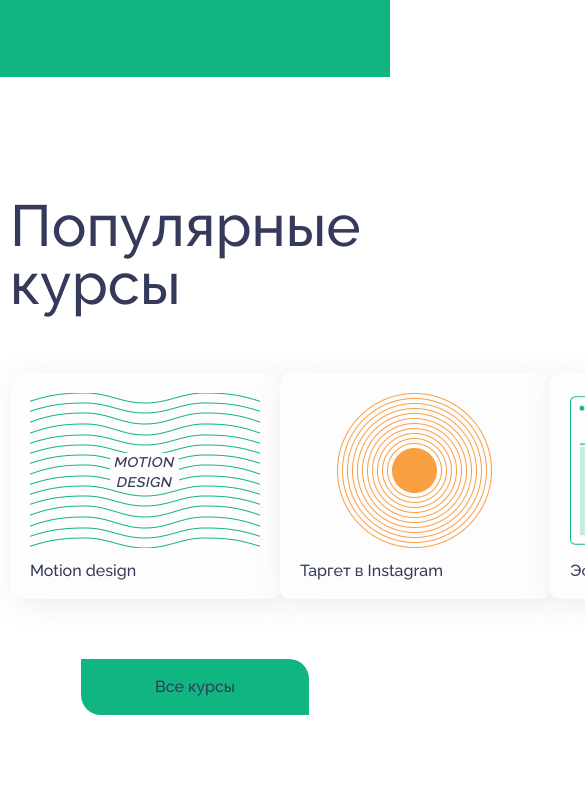
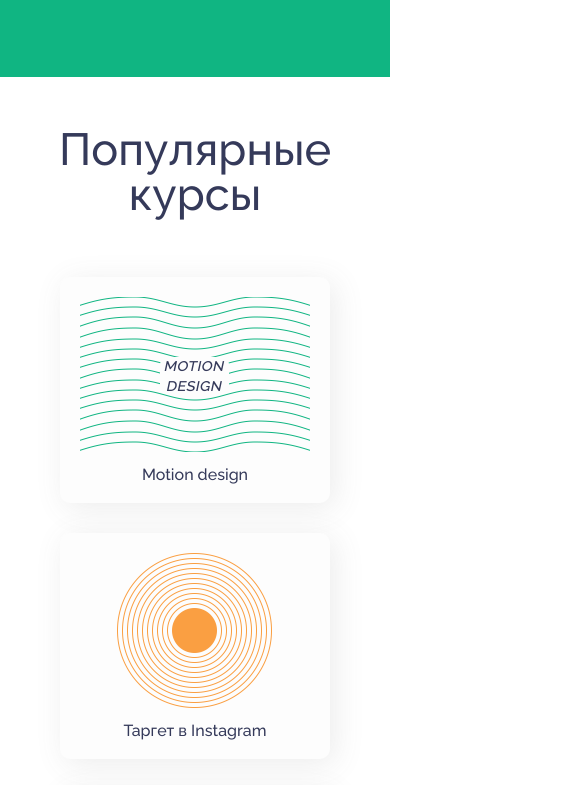
Before and after one commit to Daniil-gavrilooov/ementor, a plain HTML site: page app/index.html in a window 390 px wide. Shown: the part 4039-4824 px from the top of the page, 585 px wide, since content can reach past the window. Drawn offline with Linux system fonts and the light colour scheme.

Commit message:
finish section (cours)

```diff
--- a/app/scss/_cours.scss
+++ b/app/scss/_cours.scss
@@ -17,6 +17,7 @@
         justify-content: space-between;
         align-items: center;
         margin-bottom: 60px;
+        flex-wrap: wrap;
     }
 
     &__item {
@@ -43,3 +44,23 @@
         }
     }
 }
+
+@media (max-width: 1100px) {
+    .cours{
+        &__content{
+            justify-content: center;
+            gap: 30px;
+        }
+    }
+}
+@media (max-width: 600px) {
+    .cours{
+        padding: 50px 0;
+        text-align: center;
+        &__title{
+            font-size: 45px;
+        }
+    }
+
+
+}
```
Also changed, not shown: app/css/style.min.css.
